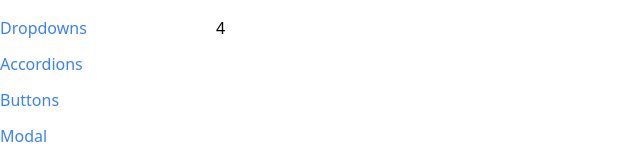
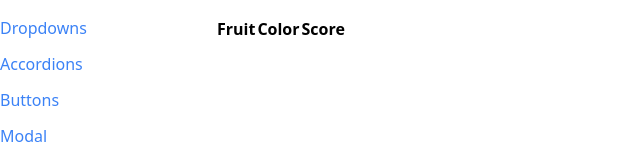
Before and after one commit to kardi06/react-coms, a React (Create React App) app: page /table in a window 1280 px wide. Shown: the top 160 px of the page, without its empty margins (0-640 px from the left). Built offline with nearby package versions, Linux system fonts and the light colour scheme.

Commit message:
component table html setup

```diff
--- a/src/components/Table.js
+++ b/src/components/Table.js
@@ -1,8 +1,17 @@
 const Table = ({data}) => {
     return (
-        <div>
-            {data.length}
-        </div>
+        <table>
+        <thead>
+            <tr>
+            <th>Fruit</th>
+            <th>Color</th>
+            <th>Score</th>
+            </tr>
+        </thead>
+        <tbody>
+
+        </tbody>
+    </table>
     )
 }
 
```
